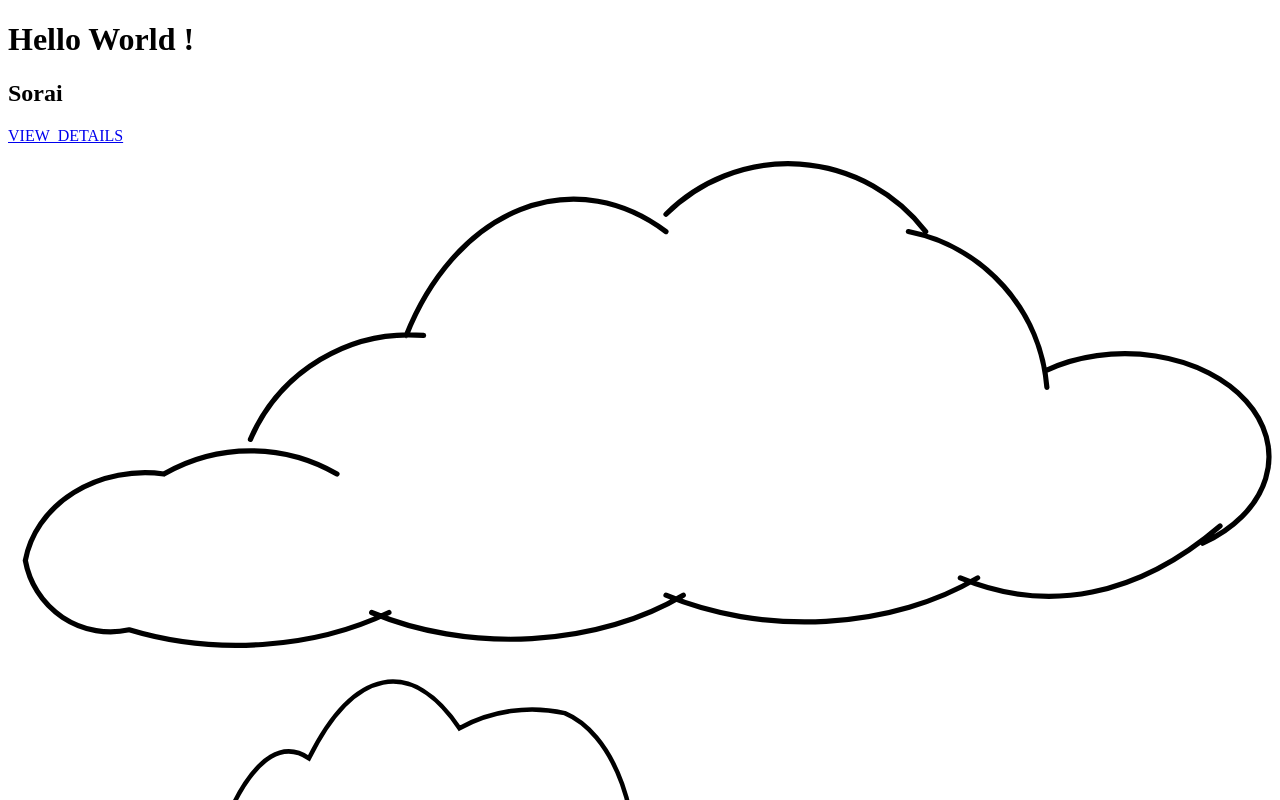
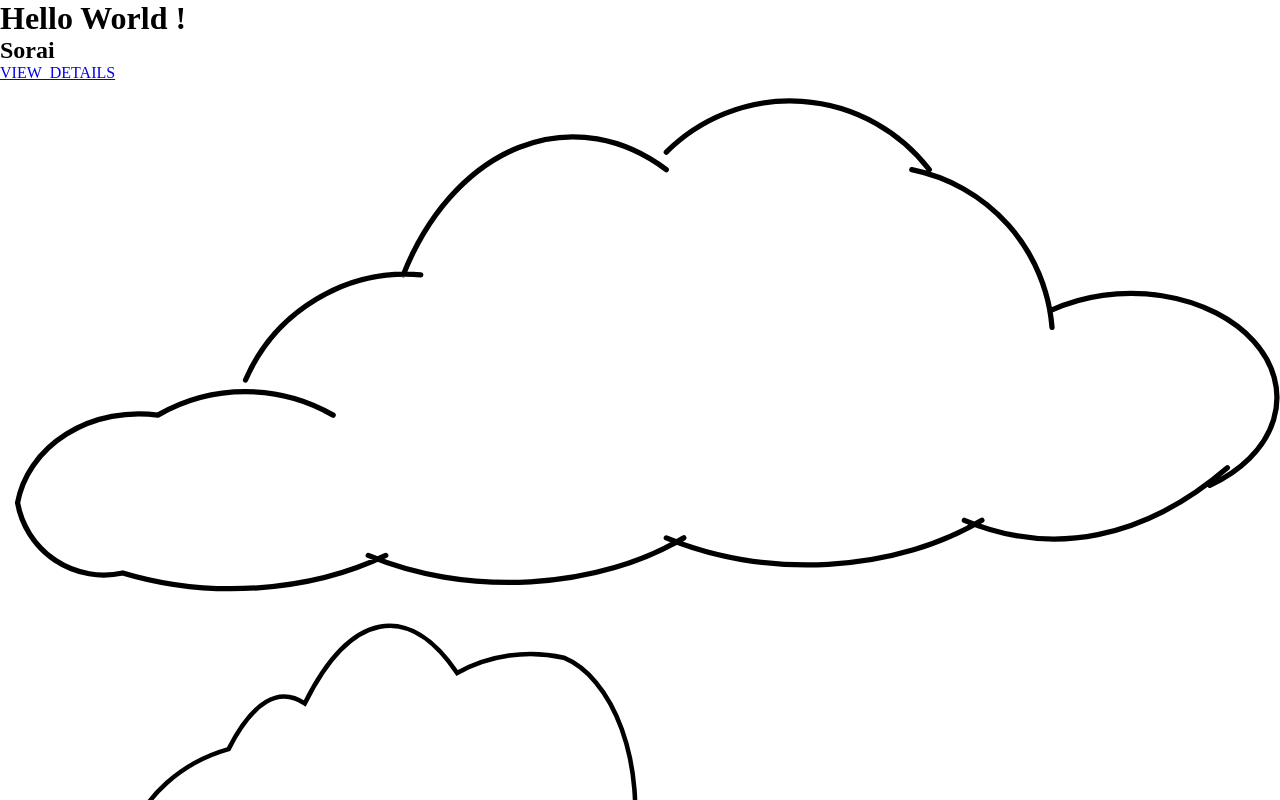
Before and after one commit to sorai-loop/my-site-v2, a React (Vite) app: page / in a window 1280 px wide. Shown: the top 800 px of the page. Built offline with nearby package versions, Linux system fonts and the light colour scheme; a web font is replaced by a local one.

Commit message:
グローバルCSSを作成、参照

```diff
--- a/src/globals.css
+++ b/src/globals.css
@@ -14,3 +14,11 @@
   margin: 0;
   padding: 0;
 }
+
+section{
+    width: 100vw;
+    height: 100vh;
+    overflow-y: scroll;
+
+    scroll-snap-type: y mandatory;
+}
```
Also changed, not shown: src/main.tsx (+4 -3 lines).
